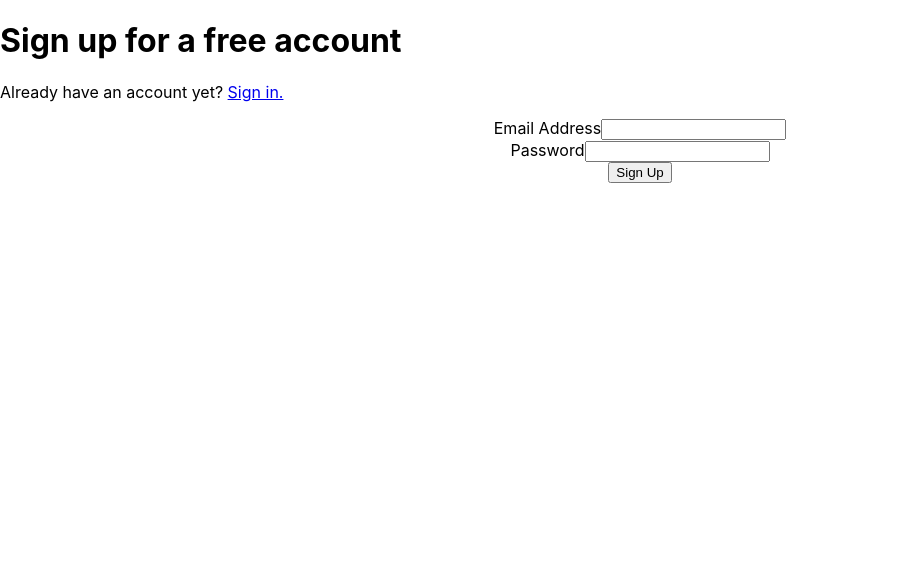
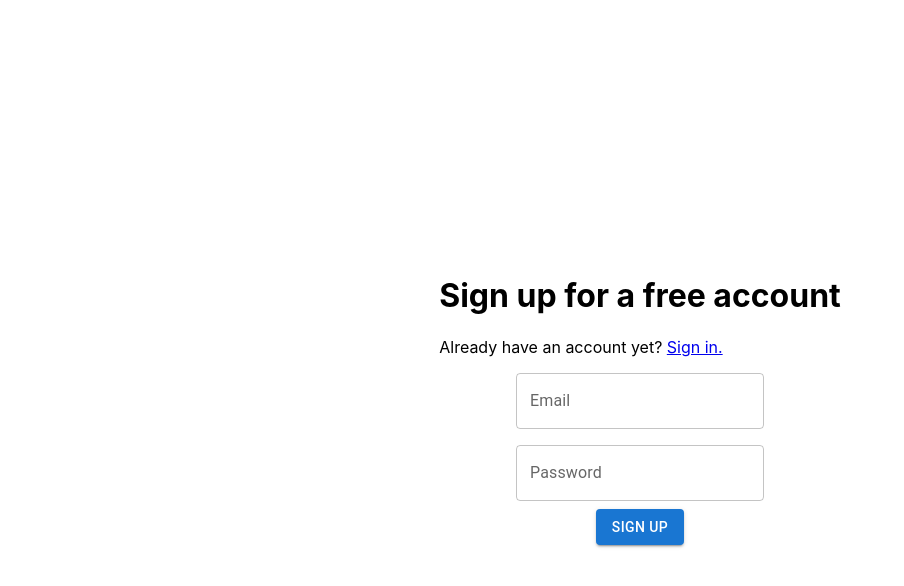
Before and after one commit to ancae17/Licenta, a React (Create React App) app in the folder licenta/: page /register in a window 1280 px wide. Shown: the top 586 px of the page, without its empty margins (0-904 px from the left). Built offline with nearby package versions, Linux system fonts and the light colour scheme; no server answers.

Commit message:
Styling for Register page

```diff
--- a/licenta/src/App.css
+++ /dev/null
@@ -1,10 +0,0 @@
-.signin-page {
-  padding-left: 200px; /* Optional: Set the height of the container to the full viewport height */
-}
-
-form {
-  display: flex;
-  flex-direction: column;
-  justify-content: center;
-  align-items: center;
-}
--- a/licenta/src/components/Login.jsx
+++ b/licenta/src/components/Login.jsx
@@ -29,7 +29,7 @@ const Login = () => {
         <h1 className='text-2xl font-bold py-2'>Sign in to your account</h1>
         <p className='py-2'>
           Don't have an account yet?{' '}
-          <Link to='/signup' className='underline'>
+          <Link to='/register' className='underline'>
             Sign up.
           </Link>
         </p>
--- /dev/null
+++ b/licenta/src/components/Register.css
@@ -0,0 +1,14 @@
+.register-page {
+    display: flex;
+    flex-direction: column;
+    justify-content: center;
+    align-items: center;
+    height: 100vh;
+}
+
+form {
+    display: flex;
+    flex-direction: column;
+    justify-content: center;
+    align-items: center;
+  }
--- a/licenta/src/components/Register.jsx
+++ b/licenta/src/components/Register.jsx
@@ -1,6 +1,8 @@
 import React, { useState } from 'react';
 import { Link, useNavigate } from 'react-router-dom';
 import { UserAuth } from '../context/AuthContext';
+import { TextField, Button } from '@mui/material';
+import "./Register.css";
 
 const Register = () => {
   const [email, setEmail] = useState('');
@@ -22,7 +24,7 @@ const Register = () => {
   };
 
   return (
-    <div className='max-w-[700px] mx-auto my-16 p-4'>
+    <div className='register-page'>
       <div>
         <h1 className='text-2xl font-bold py-2'>Sign up for a free account</h1>
         <p className='py-2'>
@@ -34,24 +36,44 @@ const Register = () => {
       </div>
       <form onSubmit={handleSubmit}>
         <div className='flex flex-col py-2'>
-          <label className='py-2 font-medium'>Email Address</label>
+          {/* <label className='py-2 font-medium'>Email Address</label>
           <input
             onChange={(e) => setEmail(e.target.value)}
             className='border p-3'
             type='email'
-          />
+          /> */}
+      <TextField
+            id="email"
+            label="Email"
+            variant="outlined"
+            onChange={(e) => setEmail(e.target.value)}
+            className='input-email'
+            type='email' />
         </div>
         <div className='flex flex-col py-2'>
-          <label className='py-2 font-medium'>Password</label>
+          {/* <label className='py-2 font-medium'>Password</label>
           <input
             onChange={(e) => setPassword(e.target.value)}
             className='border p-3'
             type='password'
-          />
+          /> */}
+          <TextField
+            id="password"
+            label="Password"
+            variant="outlined"
+            margin='normal'
+            onChange={(e) => setPassword(e.target.value)}
+            className='input-password'
+            type='password' />
         </div>
-        <button className='border border-blue-500 bg-blue-600 hover:bg-blue-500 w-full p-4 my-2 text-white'>
+        {/* <button className='border border-blue-500 bg-blue-600 hover:bg-blue-500 w-full p-4 my-2 text-white'>
           Sign Up
-        </button>
+        </button> */}
+        <Button
+          variant="contained"
+          onClick={handleSubmit}>
+          Sign Up
+        </Button>
       </form>
     </div>
   );
```
